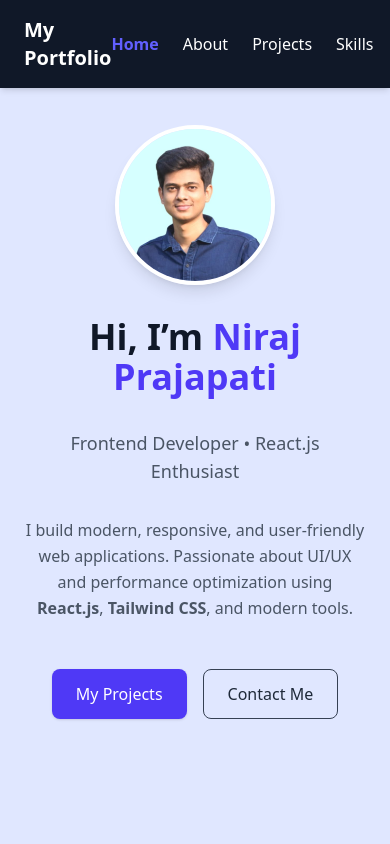
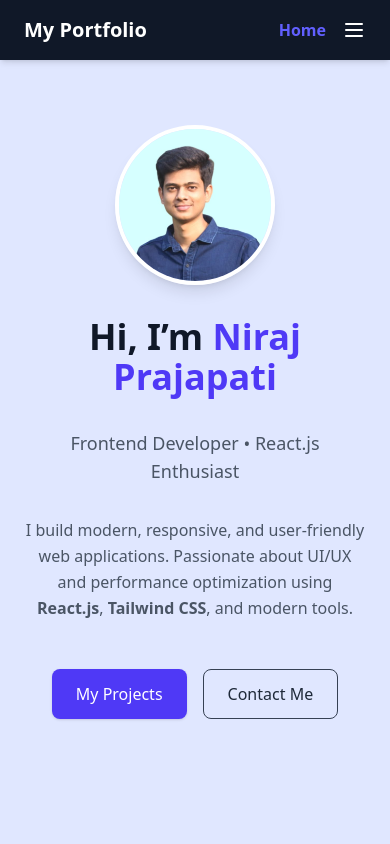
Before and after one commit to Niraj7823/Portfolio, a React (Vite) app: page / in a window 390 px wide. Shown: the top 844 px of the page. Built offline with nearby package versions, Linux system fonts and the light colour scheme.

Commit message:
Updated Navbar responsive menu

```diff
--- a/package.json
+++ b/package.json
@@ -12,6 +12,7 @@
   "dependencies": {
     "@emailjs/browser": "^4.4.1",
     "@tailwindcss/vite": "^4.1.11",
+    "lucide-react": "^0.542.0",
     "react": "^19.1.1",
     "react-dom": "^19.1.1",
     "react-icons": "^5.5.0",
--- a/src/components/Navbar.jsx
+++ b/src/components/Navbar.jsx
@@ -1,7 +1,10 @@
-import React from "react";
+import React, { useState } from "react";
 import { Link } from "react-scroll";
+import { Menu } from "lucide-react"; // three-dot menu icon
 
 const Navbar = () => {
+  const [open, setOpen] = useState(false);
+
   const navLinks = [
     { id: "hero", label: "Home" },
     { id: "about", label: "About" },
@@ -15,7 +18,7 @@ const Navbar = () => {
       <div className="container mx-auto flex justify-between items-center px-6">
         <h1 className="text-xl font-bold cursor-pointer">My Portfolio</h1>
 
-        <div className="space-x-6">
+        <div className="hidden md:flex space-x-6">
           {navLinks.map((link) => (
             <Link
               key={link.id}
@@ -31,7 +34,46 @@ const Navbar = () => {
             </Link>
           ))}
         </div>
+
+        <div className="md:hidden flex items-center space-x-4">
+          <Link
+            to="hero"
+            smooth={true}
+            duration={500}
+            spy={true}
+            offset={-70}
+            activeClass="text-indigo-500 font-semibold"
+            className="cursor-pointer hover:text-indigo-400 transition-colors duration-200"
+          >
+            Home
+          </Link>
+          <button onClick={() => setOpen(!open)}>
+            <Menu className="w-6 h-6" />
+          </button>
+        </div>
       </div>
+
+      {open && (
+        <div className="md:hidden mt-2 bg-gray-800 p-4 rounded-lg flex flex-col items-center space-y-3">
+          {navLinks
+            .filter((link) => link.label !== "Home")
+            .map((link) => (
+              <Link
+                key={link.id}
+                to={link.id}
+                smooth={true}
+                duration={500}
+                spy={true}
+                offset={-70}
+                activeClass="text-indigo-500 font-semibold"
+                className="cursor-pointer hover:text-indigo-400 transition-colors duration-200"
+                onClick={() => setOpen(false)}
+              >
+                {link.label}
+              </Link>
+            ))}
+        </div>
+      )}
     </nav>
   );
 };
--- a/src/sections/Contact.jsx
+++ b/src/sections/Contact.jsx
@@ -35,7 +35,6 @@ const Contact = () => {
       className="min-h-screen bg-white text-gray-900 flex items-center justify-center px-6 py-16"
     >
       <div className="max-w-6xl w-full grid md:grid-cols-2 gap-12">
-        {/* Left */}
         <div className="space-y-8">
           <h2 className="text-4xl font-bold text-gray-800">Contact Me</h2>
           <p className="text-gray-600">
@@ -59,10 +58,8 @@ const Contact = () => {
           </div>
         </div>
 
-        {/* Right: Form */}
         <div className="bg-gray-50 p-8 rounded-2xl shadow-md">
           <form ref={form} onSubmit={sendEmail} className="space-y-6">
-            {/* These name attributes MUST match your template variables */}
             <div>
               <label className="block mb-2 text-sm font-medium">
                 Your Name
```
Also changed, not shown: src/data/heroData.jsx (deleted), src/data/projects.jsx (deleted), src/data/skills.jsx (deleted), src/data/socialLinks.jsx (deleted), 1 other file (tests, documents, lock files or other folders).
